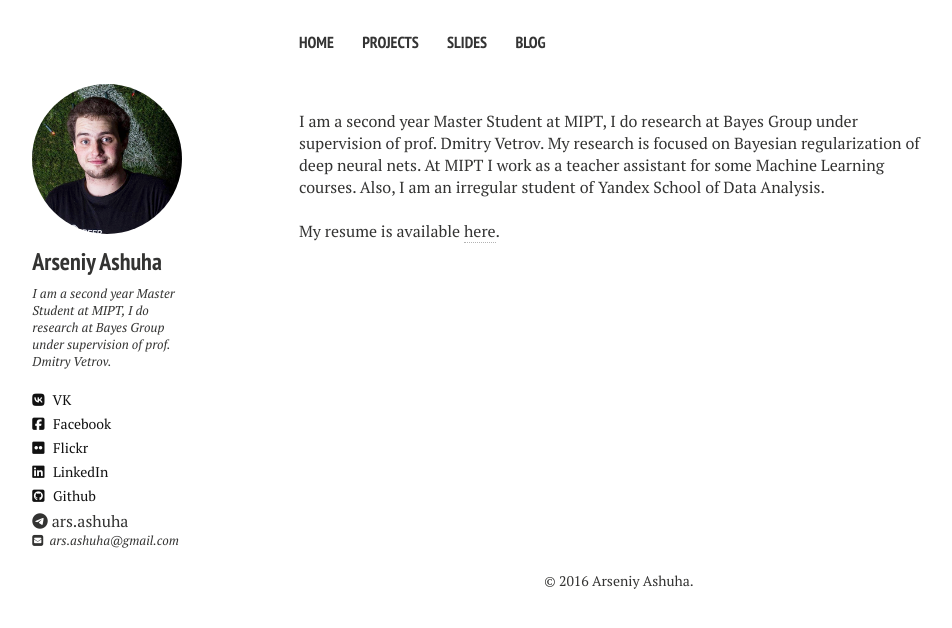
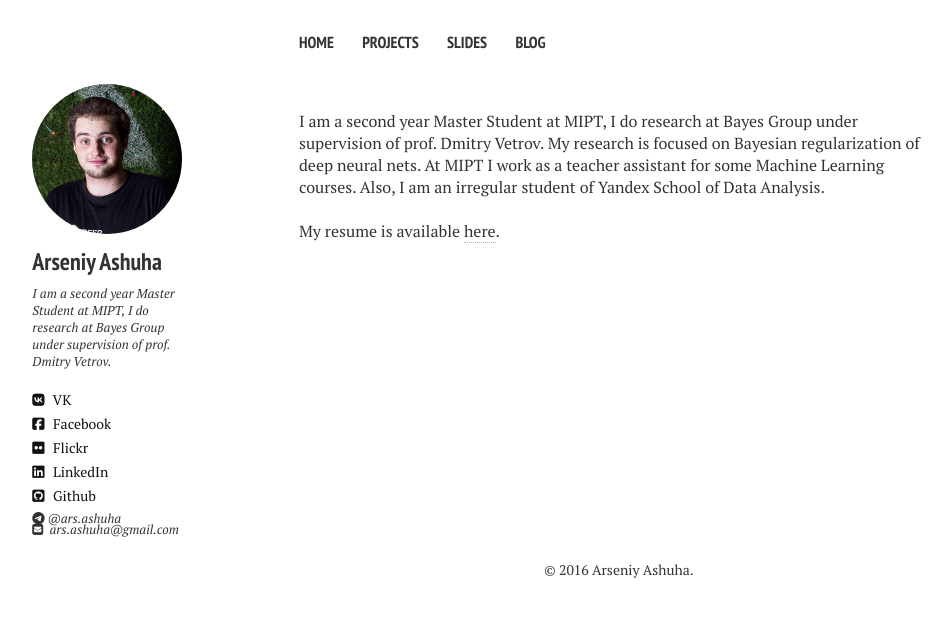
Before and after one commit to senya-ashukha/senya-ashukha.github.io, a Jekyll site: the page built from index.md, in a window 1280 px wide. Shown: the top 628 px of the page, without its empty margins (21-973 px from the left). Built offline with Jekyll 4.4.1, drawn with Linux system fonts in a browser that asks for light colours; nearby versions of some CDN libraries.

Commit message:
contest link

```diff
--- a/_includes/_author-bio.html
+++ b/_includes/_author-bio.html
@@ -13,5 +13,5 @@
 {% if site.owner.flickr %}<a href="https://www.flickr.com/photos/{{ site.owner.flickr }}" class="author-social" target="_blank"><i class="fa fa-flickr" ></i> Flickr</a>{% endif %}
 {% if site.owner.linkedin %}<a href="http://linkedin.com/in/{{ site.owner.linkedin }}" class="author-social" target="_blank"><i class="fa fa-linkedin-square"></i> LinkedIn</a>{% endif %}
 {% if site.owner.github %}<a href="http://github.com/{{ site.owner.github }}" class="author-social" target="_blank"><i class="fa fa-github-square"></i> Github</a>{% endif %}
-{% if site.owner.telegram %}<i class="fa fa-telegram"></i> {{ site.owner.telegram }}</a>{% endif %}
+{% if site.owner.telegram %}<p font-size=2><i class="fa fa-telegram"></i> @{{ site.owner.telegram }}</a>{% endif %}
 {% if site.owner.email %}<p font-size=2><i class="fa fa-envelope-square"></i>&nbsp; {{ site.owner.email }}</p>{% endif %}
```
